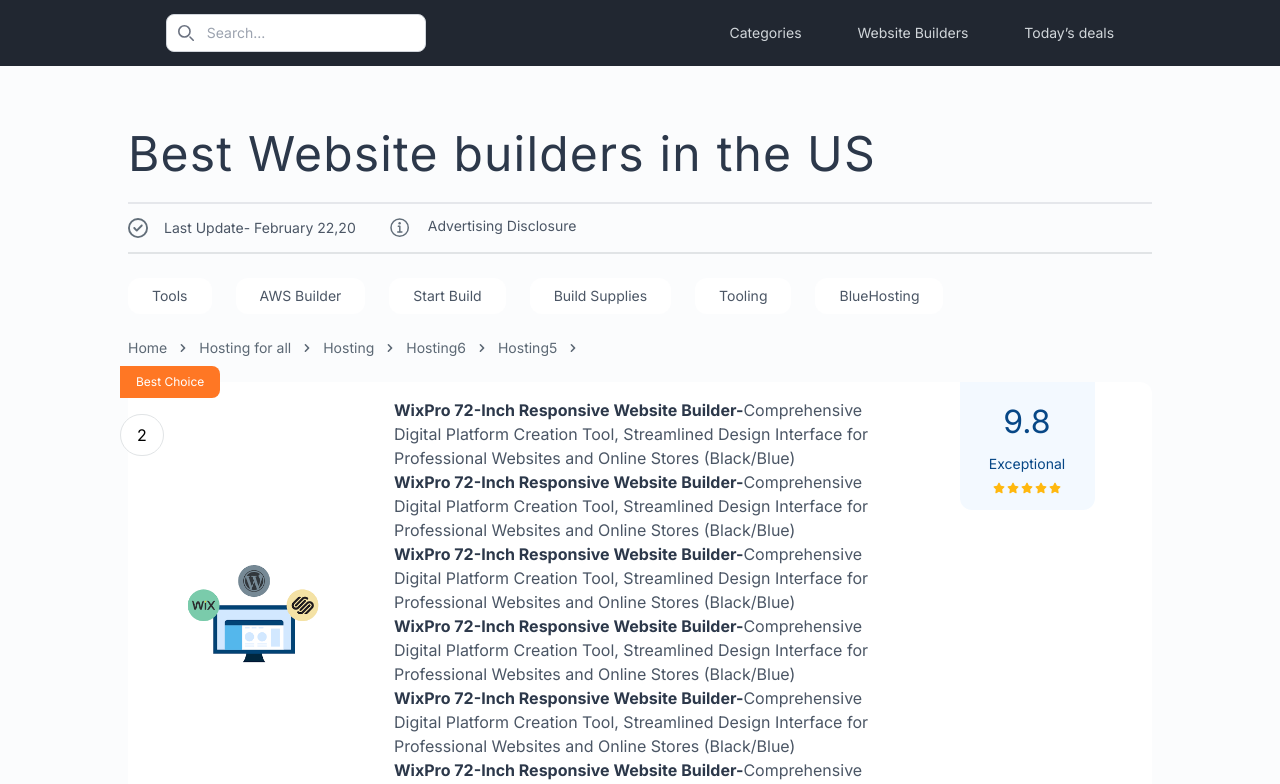
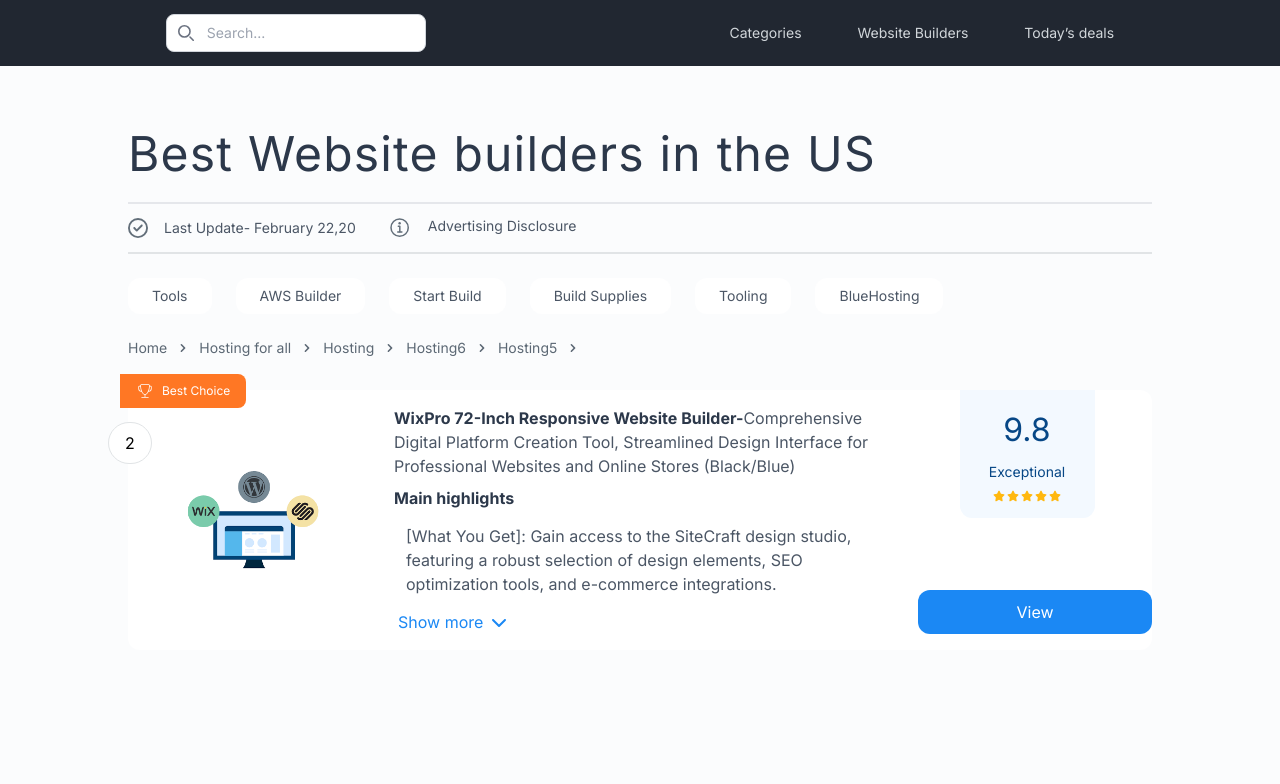
Before and after one commit to SaifullaJubair/Radiant-Riches-LLC-Assignment, a Next.js app: page / in a window 1280 px wide. Shown: the top 784 px of the page. Built offline with nearby package versions, Linux system fonts and the light colour scheme.

Commit message:
vertical card done

```diff
--- a/src/components/ui/ProductCards/VerticalCard/VerticalCard.js
+++ b/src/components/ui/ProductCards/VerticalCard/VerticalCard.js
@@ -1,25 +1,30 @@
-import { FaStar } from "react-icons/fa6";
+import { FaArrowDown, FaChevronDown, FaStar } from "react-icons/fa6";
 import pic1 from "../../../../assets/pic.png";
 import Image from "next/image";
+import { CiTrophy } from "react-icons/ci";
 const VerticalCard = () => {
   return (
-    <div className="bg-white rounded-xl my-6 py-4 ">
+    <div className="bg-white rounded-xl my-8 py-4 ">
+      {/* card side section index no */}
       <div className="relative">
         <div className="absolute -top-8 -left-2 bg-org  py-2 px-4 rounded-r-lg">
-          <p className="text-white text-xs">Best Choice</p>
+          <p className="text-white text-xs flex gap-2 items-center ">
+            <CiTrophy className="text-white  text-lg" />
+            Best Choice
+          </p>
         </div>
-        <div className="absolute  -left-2 mt-4 bg-white  px-4 py-2 rounded-full border-[#E1E4E6] border-[1px]">
+        <div className="absolute  -left-5 mt-4 bg-white  px-4 py-2 rounded-full border-[#E1E4E6] border-[1px]">
           2
         </div>
       </div>
-      <div className="grid grid-cols-12 gap-2">
+      <div className="grid grid-cols-12  gap-2">
         {/* Img section */}
 
-        <div className="col-span-3 mx-auto flex items-center justify-center">
+        <div className="  md:col-span-3  mx-auto flex items-center justify-center">
           <Image height={110} width={141} src={pic1} alt="" />
         </div>
         {/* details section */}
-        <div className="col-span-6 mx-2">
+        <div className="md:col-span-6 mx-2">
           <div className=" ">
             <p className="text-darkLightText ">
               <span className="text-darkText font-bold">
@@ -29,50 +34,19 @@
               Comprehensive Digital Platform Creation Tool, Streamlined Design
               Interface for Professional Websites and Online Stores (Black/Blue)
             </p>
-            <p className="text-darkLightText ">
-              <span className="text-darkText font-bold">
-                {" "}
-                WixPro 72-Inch Responsive Website Builder-
-              </span>
-              Comprehensive Digital Platform Creation Tool, Streamlined Design
-              Interface for Professional Websites and Online Stores (Black/Blue)
+            <h3 className="text-darkText font-bold py-2">Main highlights</h3>
+            <p className="pl-3 text-darkLightText py-1.5">
+              [What You Get]: Gain access to the SiteCraft design studio,
+              featuring a robust selection of design elements, SEO optimization
+              tools, and e-commerce integrations.
             </p>
-            <p className="text-darkLightText ">
-              <span className="text-darkText font-bold">
-                {" "}
-                WixPro 72-Inch Responsive Website Builder-
-              </span>
-              Comprehensive Digital Platform Creation Tool, Streamlined Design
-              Interface for Professional Websites and Online Stores (Black/Blue)
-            </p>
-            <p className="text-darkLightText ">
-              <span className="text-darkText font-bold">
-                {" "}
-                WixPro 72-Inch Responsive Website Builder-
-              </span>
-              Comprehensive Digital Platform Creation Tool, Streamlined Design
-              Interface for Professional Websites and Online Stores (Black/Blue)
-            </p>
-            <p className="text-darkLightText ">
-              <span className="text-darkText font-bold">
-                {" "}
-                WixPro 72-Inch Responsive Website Builder-
-              </span>
-              Comprehensive Digital Platform Creation Tool, Streamlined Design
-              Interface for Professional Websites and Online Stores (Black/Blue)
-            </p>
-            <p className="text-darkLightText ">
-              <span className="text-darkText font-bold">
-                {" "}
-                WixPro 72-Inch Responsive Website Builder-
-              </span>
-              Comprehensive Digital Platform Creation Tool, Streamlined Design
-              Interface for Professional Websites and Online Stores (Black/Blue)
-            </p>
+            <button className="flex gap-2 items-center pl-1 pt-2 text-primary hover:text-blue-400 hover:underline">
+              Show more <FaChevronDown />
+            </button>
           </div>
         </div>
         {/* review and vew section */}
-        <div className="col-span-3 mx-2 flex item-center flex-col justify-between">
+        <div className="md:col-span-3 mx-2 flex item-center flex-col justify-between">
           {/* rating section */}
           <div className="pb-4 ">
             <div className="rounded-b-xl bg-[#F3F9FF] px-4 -mt-4 pb-2 flex flex-col items-center justify-center w-[135px] mx-auto">
```
